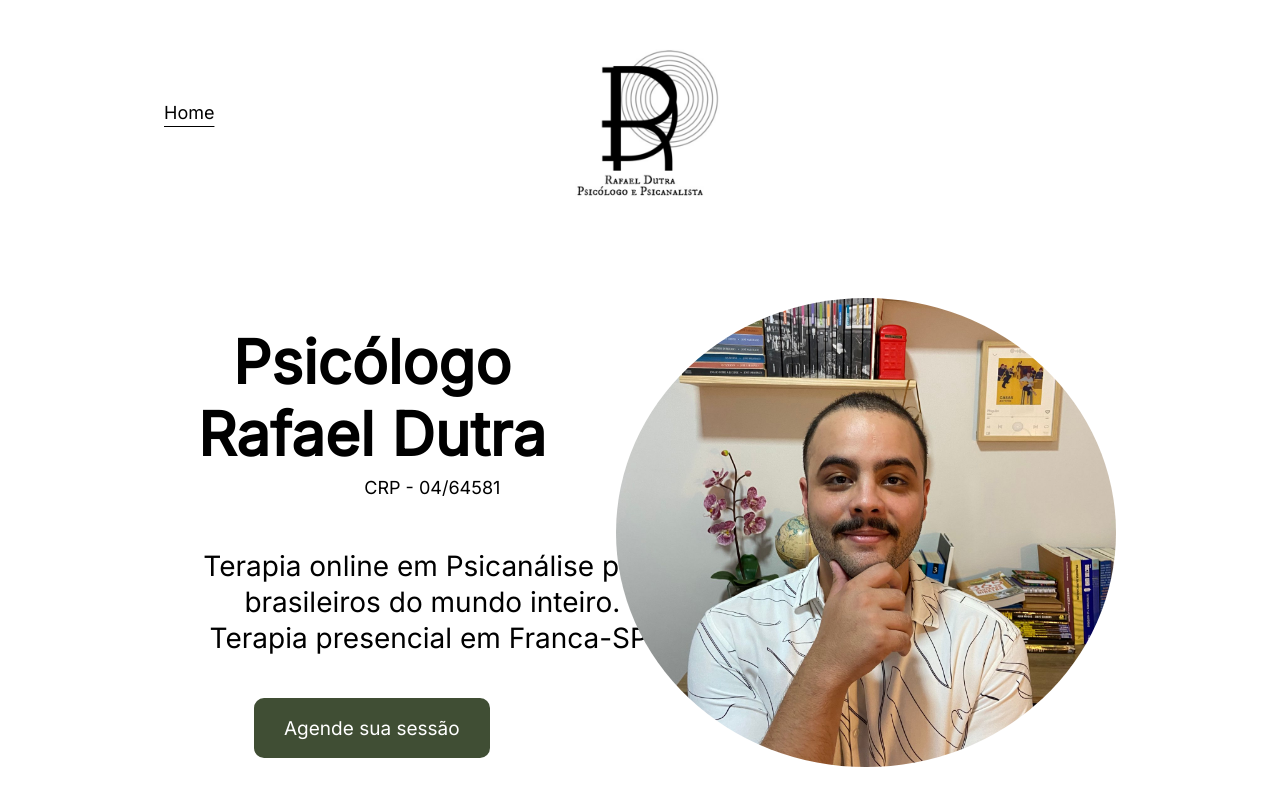
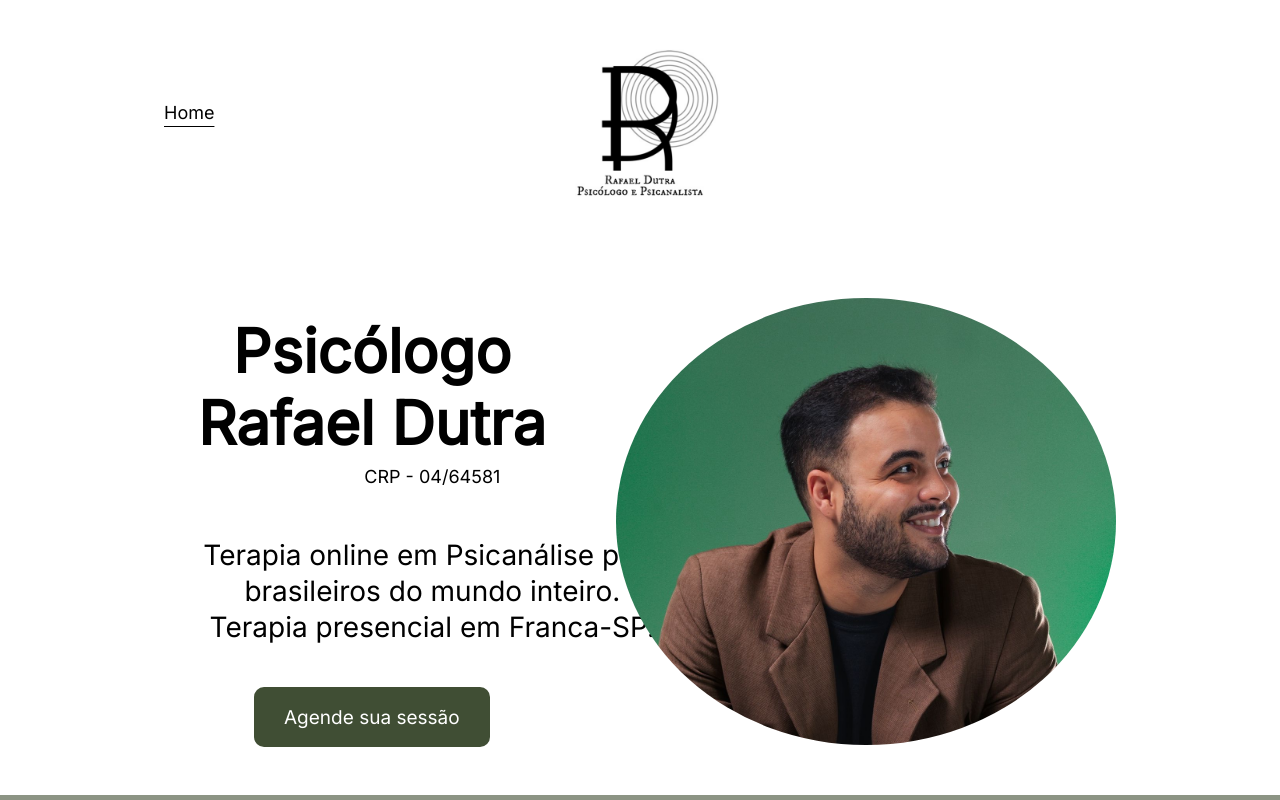
Before and after one commit to psirafaeldutra/psicologo, a plain HTML site: page index.html in a window 1280 px wide. Shown: the top 800 px of the page. Drawn offline with Linux system fonts and the light colour scheme.

Commit message:
Update index.html

```diff
--- a/index.html
+++ b/index.html
@@ -34,7 +34,7 @@
                 <div class="círculo">
 
                 </div>
-                <img src="imagens/WhatsApp Image 2023-12-30 at 15.25.04.jpeg" alt="">
+                <img src="8d0f4027-7631-435a-aab6-229efdc3aec8.jpg" alt="">
             </div>
         </section>
         <section class="página-2">
```
